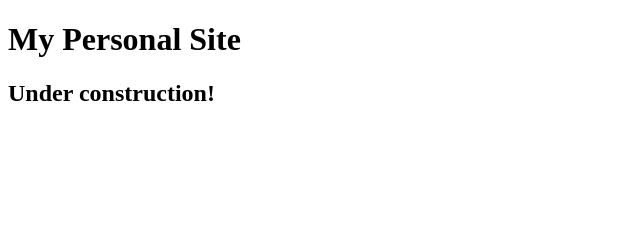
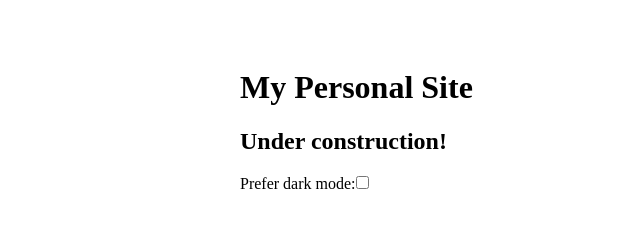
Before and after one commit to Bourg/personal-site-gatsby, a Gatsby site: page / in a window 1280 px wide. Shown: the whole page, without its empty margins (0-640 px from the left). Built offline with nearby package versions, Linux system fonts and the light colour scheme; Gatsby itself is replaced by a stand-in of ours.

Commit message:
Create an actual landing page and basic version of dark mode support

```diff
--- a/package.json
+++ b/package.json
@@ -6,6 +6,7 @@
   "author": "Austin Bourgerie",
   "dependencies": {
     "gatsby": "^2.19.45",
+    "normalize.css": "^8.0.1",
     "react": "^16.12.0",
     "react-dom": "^16.12.0"
   },
--- a/src/components/layout.js
+++ b/src/components/layout.js
@@ -0,0 +1,46 @@
+import React, { useEffect } from "react"
+import "normalize.css"
+
+import styles from "./layout.module.css"
+import useDarkModePreference from "./useDarkModePreference"
+
+export default ({ children }) => {
+  const [prefersDarkMode, setDarkModePreference] = useDarkModePreference()
+  useEffect(() => {
+    if (!window) {
+      return
+    }
+
+    const root = window.document.documentElement
+
+    let switchTo
+    let switchFrom
+    if (prefersDarkMode) {
+      switchTo = styles.darkTheme
+      switchFrom = styles.lightTheme
+    } else {
+      switchTo = styles.lightTheme
+      switchFrom = styles.darkTheme
+    }
+
+    root.classList.remove(switchFrom)
+    root.classList.add(switchTo)
+  }, [prefersDarkMode])
+
+  return (
+    <div className={styles.layout}>
+      {children}
+      <label>
+        Prefer dark mode:
+        <input
+          name="darkModeCheckbox"
+          type="checkbox"
+          checked={prefersDarkMode}
+          onChange={event => {
+            setDarkModePreference(event.target.checked)
+          }}
+        />
+      </label>
+    </div>
+  )
+}
--- /dev/null
+++ b/src/components/layout.module.css
@@ -0,0 +1,17 @@
+.lightTheme {
+  color: black;
+  background-color: white;
+  transition: 300ms;
+}
+
+.darkTheme {
+  color: white;
+  background-color: black;
+  transition: 300ms;
+}
+
+.layout {
+  max-width: 800px;
+  padding: 48px;
+  margin: 0 auto;
+}
--- /dev/null
+++ b/src/components/useDarkModePreference.js
@@ -0,0 +1,48 @@
+import { useCallback, useEffect, useState } from "react"
+
+const useDarkModeSystemPreference = () => {
+  // Grab a reference to the matchMedia function
+  const matchDark =
+    window && window.matchMedia
+      ? window.matchMedia("(prefers-color-scheme: dark)")
+      : null
+
+  // Start by simply checking user preference
+  const [prefersDarkMode, setDarkModePreference] = useState(
+    matchDark ? matchDark.matches : false
+  )
+
+  // Subscribe to system color scheme preferences
+  const onColorSchemePreferenceChange = useCallback(
+    event => {
+      setDarkModePreference(event.matches)
+    },
+    [setDarkModePreference]
+  )
+  useEffect(() => {
+    if (!matchDark) {
+      return
+    }
+
+    matchDark.addEventListener("change", onColorSchemePreferenceChange)
+
+    return () =>
+      matchDark.removeEventListener("change", onColorSchemePreferenceChange)
+  }, [matchDark, onColorSchemePreferenceChange])
+
+  return prefersDarkMode
+}
+
+const useDarkModePreference = () => {
+  const darkModeSystemPreference = useDarkModeSystemPreference()
+  const [darkModeSitePreference, setDarkModeSitePreference] = useState(null)
+
+  return [
+    !!(darkModeSitePreference == null
+      ? darkModeSystemPreference
+      : darkModeSitePreference),
+    setDarkModeSitePreference,
+  ]
+}
+
+export default useDarkModePreference
--- a/src/pages/index.js
+++ b/src/pages/index.js
@@ -1,8 +1,9 @@
 import React from "react"
+import Layout from "../components/layout"
 
 export default () => (
-  <div>
+  <Layout>
     <h1>My Personal Site</h1>
     <h2>Under construction!</h2>
-  </div>
+  </Layout>
 )
```
Also changed, not shown: 1 other file.
